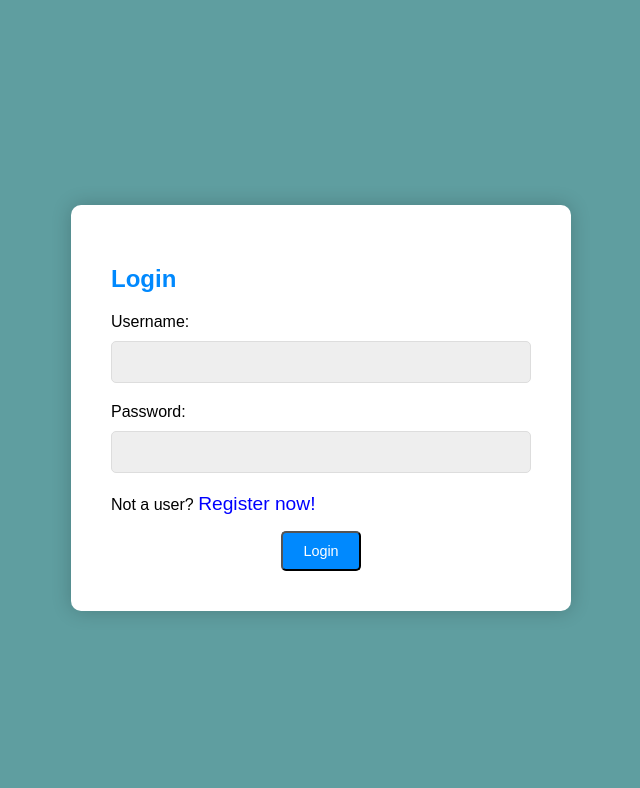
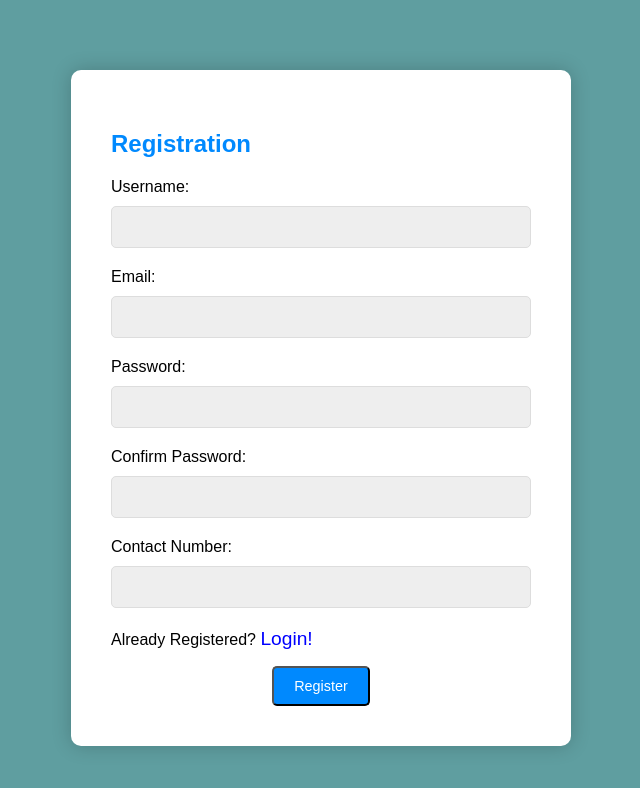
Before and after one commit to shrikunjsarda/React-Project, a React (Create React App) app: page / in a window 1280 px wide. Shown: the top 788 px of the page, without its empty margins (319-959 px from the left). Built offline with nearby package versions, Linux system fonts and the light colour scheme.

Commit message:
Registration page done

```diff
--- a/src/App.tsx
+++ b/src/App.tsx
@@ -1,11 +1,11 @@
 import React from 'react';
 import Login from './LoginPage/Login';
 import {Route, Switch} from 'react-router-dom';
-
+import Register from './RegistrationPage/Registration';
 function App() {
   return (
     <>
-      <Login/>
+      <Register />
     </>
   );
 }
--- /dev/null
+++ b/src/Components/ErrorStyle/ErrorStyle.tsx
@@ -0,0 +1,11 @@
+import styled from 'styled-components';
+
+const ErrorStyle = styled.div`
+  color: red;
+  font-weight: 500;
+  /* margin: 0 0 20px 0; */
+  margin-top: -0.8em;
+`;
+
+
+export default ErrorStyle;
--- /dev/null
+++ b/src/RegistrationPage/Registration.tsx
@@ -0,0 +1,171 @@
+import { render } from '@testing-library/react';
+import React, {useState} from 'react';
+import GlobalStyle from '../Components/GlobalStyle/GlobalStyle';
+import FormStyle from '../Components/Form/FormStyle';
+import FormWrapperStyle from '../Components/FormWrapper/FormWrapperStyle';
+import HeadingStyle from '../Components/Heading/HeadingStyle';
+import Heading from '../Components/Heading/heading_Components';
+import InputArea from '../Components/InputArea/InputArea';
+import RegisterButtonStyle from '../Components/ButtonRegister/RegisterButtonStyle';
+import NewUserRegistration from '../Components/RegistrationLink/NewUserRegistration';
+import ErrorStyle from '../Components/ErrorStyle/ErrorStyle';
+
+const initialState = {
+    username: "",
+    email:"",
+    password: "",
+    confirmPassword:"",
+    contactNumber:""
+}
+function Register() {
+
+        const [state, setState] = useState(initialState);
+        const minLength = 8;
+        const handleInput = (e: React.FormEvent<HTMLInputElement>) =>{
+            const inputUsername = e.currentTarget.name;
+            const value = e.currentTarget.value;
+            setState(prev=>({...prev, [inputUsername] : value}));
+        };
+        const [error1, setError1] = useState("");
+        const [error2, setError2] = useState("");
+        const [error3, setError3] = useState("");
+        const [error4, setError4] = useState("");
+        const handleSubmit = (e: React.MouseEvent<HTMLButtonElement, MouseEvent>) =>{
+            e.preventDefault();
+            console.log(state);
+            const regx = /^\w+([-+.']\w+)*@\w+([-.]\w+)*\.\w+([-.]\w+)*$/;
+            var f1=0,f2=0,f3=0,f4=0;
+            if(state.email==="")
+            setError1('Enter email');
+            else if(regx.test(state.email) === false)
+            setError1('Invalid Email');
+            else
+            {
+            setError1('');
+            f1=1;
+            }
+            // console.log(error1);
+            if(state.password==="")
+            setError2('Enter password');
+            else
+            {
+            setError2('');
+            f2=1;
+            }
+            if(state.confirmPassword==="")
+            setError3('Enter confirm password');
+            else if(state.password != state.confirmPassword)
+            setError3('Password do not matched');
+            else
+            {
+            setError3('');
+            f3=1;
+            }
+            if(state.contactNumber==="")
+            setError4('Enter Contact Number');
+            else if(state.contactNumber.length !=10)
+            setError4('Contact number must contain 10 digits');
+            else
+            {
+            setError4('');
+            f4=1;
+            }
+            if(f1 && f2 && f3 && f4)
+            {
+            {setTimeout(function()
+                {
+                    alert('Your details has been registered.');
+                },
+                500);}
+                //setState({email:"", password:"", contactNumber:"" });
+            }
+        };
+
+        return(
+            <>
+                <GlobalStyle/>
+                <FormWrapperStyle>
+                    <FormStyle>
+                    <HeadingStyle>
+                        <Heading name="Registration" />
+                    </HeadingStyle>
+                    <label>Username:</label>
+                    <InputArea
+                        type="text"
+                        name="username"
+                        autoComplete="off"
+                        value={state.username}
+                        onChange={handleInput}
+                        required
+                    />
+                    <label>Email:</label>
+                    <InputArea
+                        type="email"
+                        name="email"
+                        autoComplete="off"
+                        value={state.email}
+                        onChange={handleInput}
+                        required
+                    />
+                    {error1 && (
+                        <ErrorStyle>
+                        <p>**{error1}</p>
+                        </ErrorStyle>
+                    )}
+                    <label>Password:</label>
+                    <InputArea
+                        type="password"
+                        name="password"
+                        autoComplete="off"
+                        minLength={minLength}
+                        value={state.password}
+                        onChange={handleInput}
+
+                        required
+                    />
+                    {error2 && (
+                        <ErrorStyle>
+                        <p>**{error2}</p>
+                        </ErrorStyle>
+                    )}
+                    <label>Confirm Password:</label>
+                    <InputArea
+                        type="password"
+                        name="confirmPassword"
+                        autoComplete="off"
+                        minLength={minLength}
+                        value={state.confirmPassword}
+                        onChange={handleInput}
+                        required
+                    />
+                    {error3 && (
+                        <ErrorStyle>
+                        <p>**{error3}</p>
+                        </ErrorStyle>
+                    )}
+                    <label>Contact Number:</label>
+                    <InputArea
+                        type="number"
+                        name="contactNumber"
+                        autoComplete="off"
+
+                        value={state.contactNumber}
+                        onChange={handleInput}
+                        required
+                    />
+                    {error4 && (
+                        <ErrorStyle>
+                        <p>**{error4}</p>
+                        </ErrorStyle>
+                    )}
+                    <NewUserRegistration name="Already Registered?" linkText="Login!"/>
+                    <RegisterButtonStyle type="submit" onClick = {handleSubmit} > Register </RegisterButtonStyle>
+                    </FormStyle>
+                </FormWrapperStyle>
+            </>
+
+        )
+
+}
+
+export default Register;
```
Also changed, not shown: src/Components/Validation/Validation.tsx (added).
